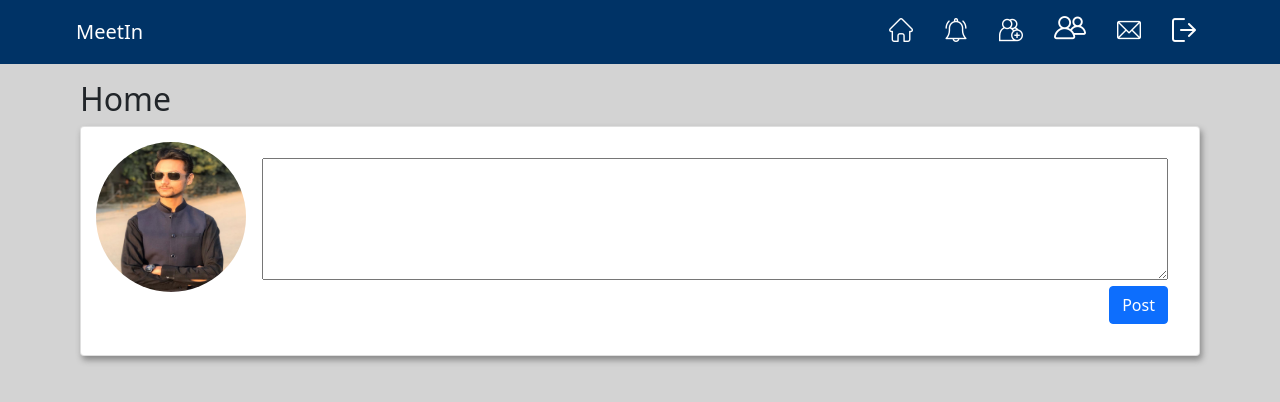
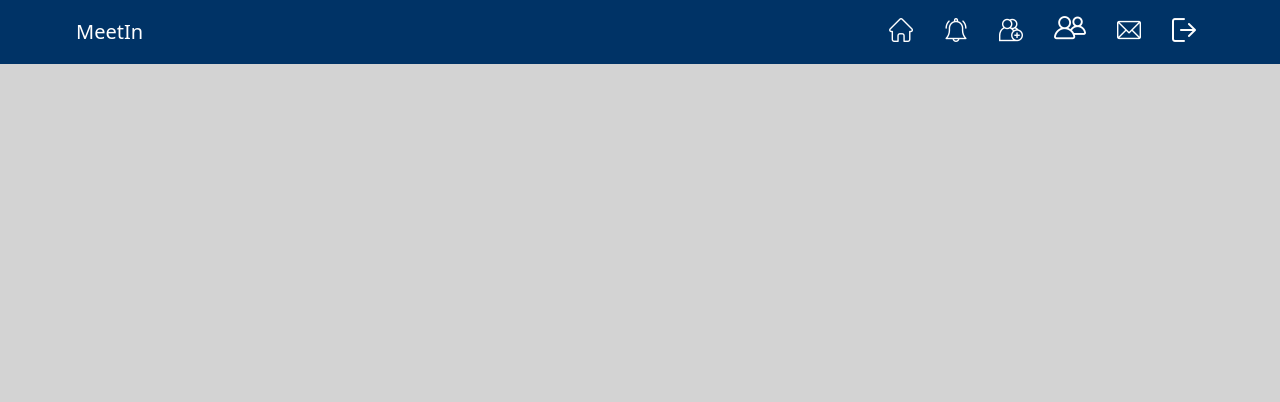
Before and after one commit to hassanwaheed96/socialmedia, a plain HTML site: page index.html in a window 1280 px wide. Drawn offline with nearby package versions, Linux system fonts and the light colour scheme.

Commit message:
changes in index

```diff
--- a/index.html
+++ b/index.html
@@ -52,22 +52,6 @@
         </nav>
     </header>
 
-    <section>
-        <div class="container">
-            <h2>Home</h2>
-            <div class="post-input">
-                <div class="card">
-                    <img class="card-img-top" src="images/hassan.jpg" alt="Card image cap">
-                    <div class="card-body">
-                        <textarea name="" id="post-input" rows="5"></textarea>
-                        <div class="card-button">
-                            <a href="#" class="btn btn-primary" id="post-button">Post</a>
-                        </div>
-                    </div>
-                </div>
-            </div>
-        </div>
-    </section>
 
     <section>
         <div class="container">
```
